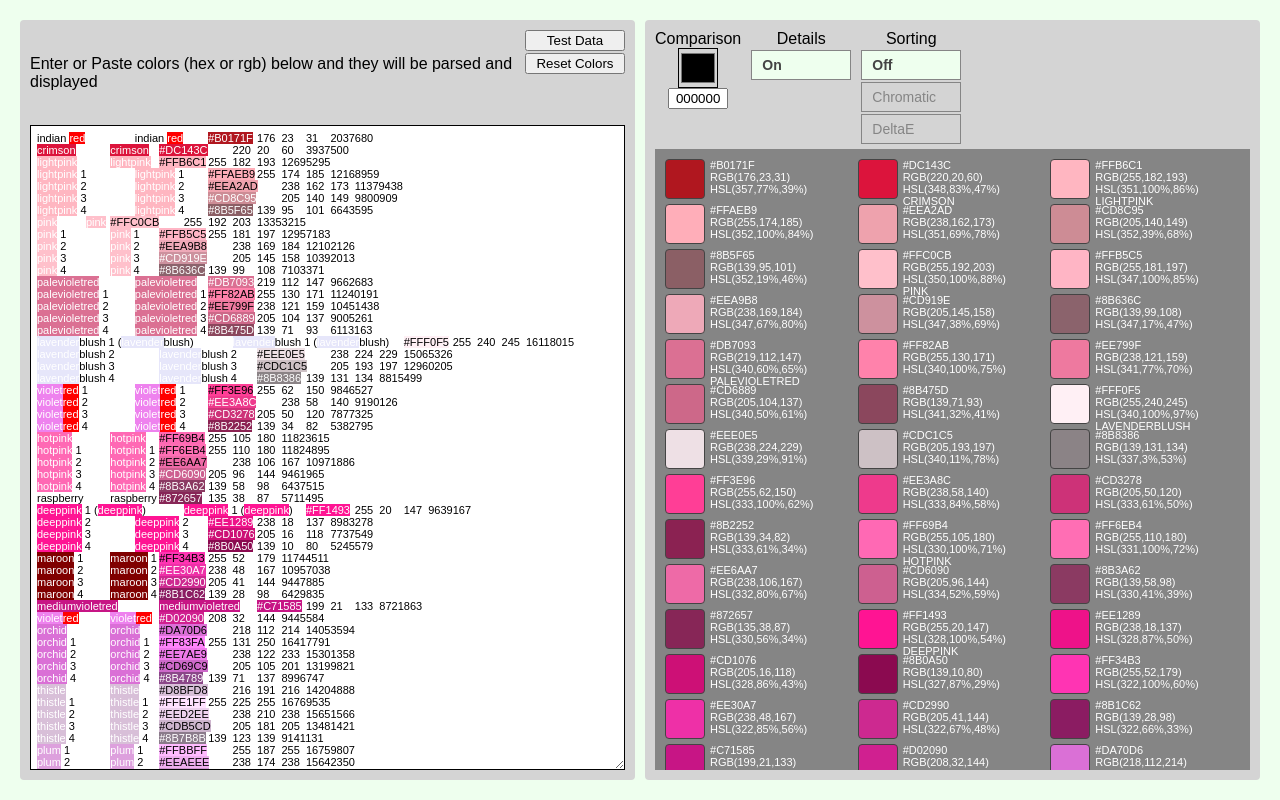
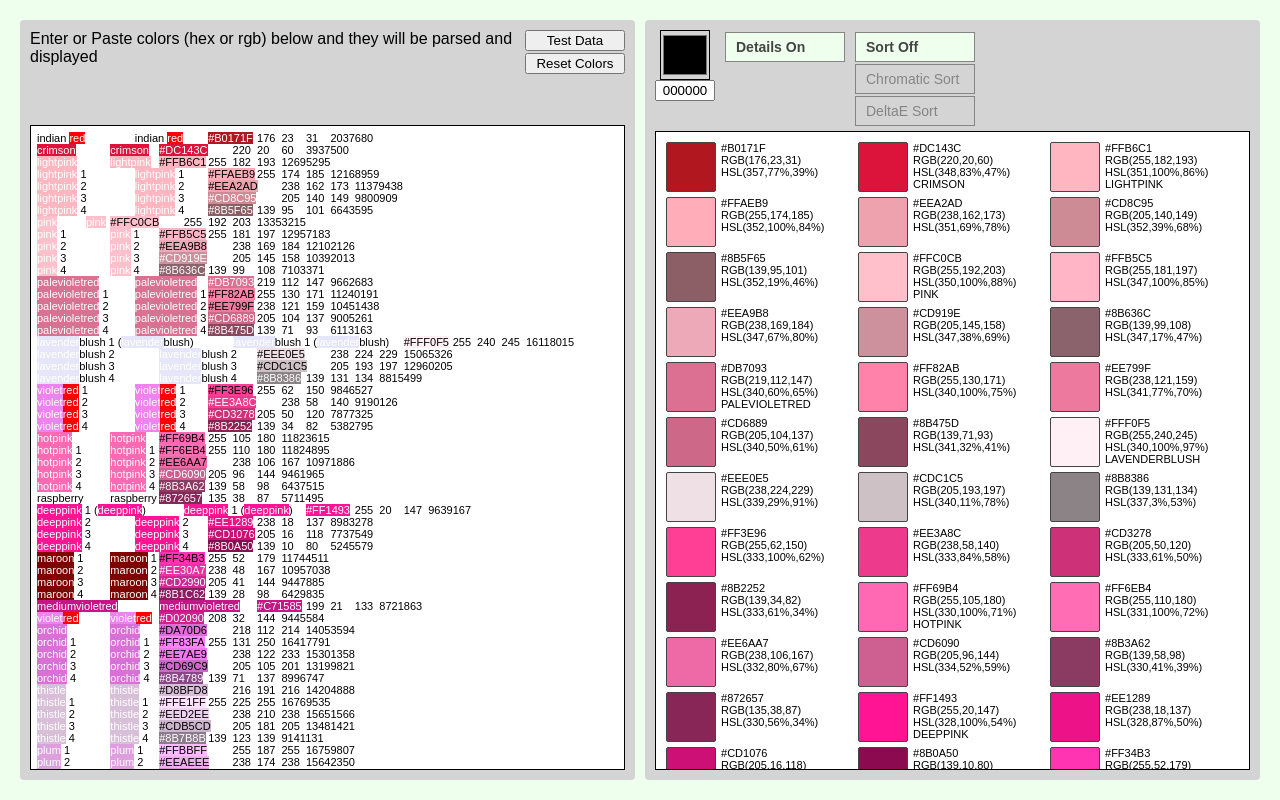
Before and after one commit to TravisL12/compare_colors, a React (Create React App) app: page / in a window 1280 px wide. Both pictures are taken after a click on the button "Test Data". Built offline with nearby package versions, Linux system fonts and the light colour scheme.

Commit message:
prepare styles

```diff
--- a/src/components/ColorItem.js
+++ b/src/components/ColorItem.js
@@ -3,7 +3,7 @@ import { copyText } from "../utilities/color-utils";
 import { browserColorsByHex } from "../browserColorsList";
 
 function ColorItem({ color, showInfo }) {
-  const { hexColor, rgbColor, id, hue, saturation, lightness } = color;
+  const { hexColor, rgbColor, hue, saturation, lightness } = color;
 
   const squareStyle = {
     color: `#${hexColor}`,
@@ -11,10 +11,10 @@ function ColorItem({ color, showInfo }) {
   };
 
   const browserColorName = color.name || browserColorsByHex[`#${hexColor}`];
+
   return (
     <div className="color-container">
       <div className={`square`} style={squareStyle} />
-      {showInfo && (
       <div className="names">
         <p onClick={copyText}>#{hexColor}</p>
         <p onClick={copyText}>rgb({rgbColor.join(",")})</p>
@@ -23,7 +23,6 @@ function ColorItem({ color, showInfo }) {
         </p>
         {browserColorName && <p onClick={copyText}>{browserColorName}</p>}
       </div>
-      )}
     </div>
   );
 }
--- a/src/components/GridControls.js
+++ b/src/components/GridControls.js
@@ -8,13 +8,10 @@ function GridControls({
   sortMethod,
   toggle,
   updateCompareColor,
-  resetColorDisplay,
 }) {
   return (
     <div className="options-container">
       <div className="options compare-color-options">
-        <p>Comparison</p>
-
         <input
           type="color"
           id="compare-color-type"
@@ -31,16 +28,12 @@ function GridControls({
       </div>
 
       <div className="options sort-info-options">
-        <p>Details</p>
-
         <button className={showInfo ? "on" : "off"} onClick={toggle.info}>
-          {showInfo ? "On" : "Off"}
+          {showInfo ? "Details On" : "Details Off"}
         </button>
       </div>
 
       <div className="options distance-options">
-        <p>Sorting</p>
-
         <input
           type="radio"
           id="compare-off"
@@ -50,7 +43,7 @@ function GridControls({
           value={SORT_OFF}
           disabled={!areColorsSorted}
         />
-        <label htmlFor="compare-off">Off</label>
+        <label htmlFor="compare-off">Sort Off</label>
 
         <input
           type="radio"
@@ -60,7 +53,7 @@ function GridControls({
           onChange={toggle.sort}
           value={SORT_CHROMATIC}
         />
-        <label htmlFor="compare-distanceChromatic">Chromatic</label>
+        <label htmlFor="compare-distanceChromatic">Chromatic Sort</label>
 
         <input
           type="radio"
@@ -70,7 +63,7 @@ function GridControls({
           onChange={toggle.sort}
           value={SORT_DELTA}
         />
-        <label htmlFor="compare-distanceDelta">DeltaE</label>
+        <label htmlFor="compare-distanceDelta">DeltaE Sort</label>
       </div>
     </div>
   );
--- a/src/styles/_color-grid.scss
+++ b/src/styles/_color-grid.scss
@@ -5,24 +5,25 @@
   .color-grid {
     display: grid;
     grid-template-columns: repeat(auto-fill, minmax(150px, 1fr));
-    grid-template-rows: repeat(auto-fill, 40px);
+    grid-template-rows: repeat(auto-fill, $row-height);
     grid-column-gap: 3px;
     grid-row-gap: 5px;
     box-sizing: border-box;
-    background: $darkgray;
+    background: $white;
     padding: 10px;
     width: 100%;
+    border: 1px solid;
 
     &.hideInfo {
-      grid-template-columns: repeat(auto-fill, minmax(40px, 1fr));
+      grid-template-columns: repeat(auto-fill, minmax($row-height, 1fr));
     }
   }
 }
 
 .compare-color-options {
   input[type="color"] {
-    height: 40px;
-    width: 40px;
+    height: $row-height;
+    width: $row-height;
     padding: 0;
     margin: 0;
     background: transparent;
--- a/src/styles/_color-input.scss
+++ b/src/styles/_color-input.scss
@@ -18,9 +18,6 @@
   max-width: 700px;
 
   .options-container {
-    justify-content: space-between;
-    align-items: unset;
-
     .title {
       @include flex(space-between);
       padding-bottom: 5px;
@@ -49,4 +46,8 @@
     caret-color: black;
     background: transparent;
   }
+
+  textarea {
+    resize: none;
+  }
 }
--- a/src/styles/_color-item.scss
+++ b/src/styles/_color-item.scss
@@ -19,10 +19,9 @@
   }
 
   .square {
-    color: $white;
-    height: 40px;
-    width: 40px;
-    border-radius: 4px;
+    height: $row-height;
+    width: $row-height;
+    border-radius: 2px;
     border: 1px solid $black;
 
     &:hover {
@@ -38,14 +37,15 @@
     border-radius: 2px;
     z-index: 1;
     margin-left: 3px;
+    flex: 1;
+    overflow: hidden;
 
     p {
       cursor: pointer;
       border-radius: 2px;
       padding: 0 2px;
       font-size: 11px;
-      color: $white;
-      // Transition delay is also affected by Color::CopyText setTimeout fn
+      // Transition delay is also affected by color-utils::copyText setTimeout fn
       transition: 0.1s linear background-color;
     }
   }
--- a/src/styles/_variables.scss
+++ b/src/styles/_variables.scss
@@ -4,6 +4,9 @@ $darkgray: rgb(133, 133, 133);
 $white: #ffffff;
 $bg-green: rgb(238, 255, 238);
 $app-padding: 20px;
+
+// Squares
+$row-height: 50px;
 
 @mixin flex($major: center, $minor: center) {
   display: flex;
@@ -19,7 +22,7 @@ $app-padding: 20px;
   color: $darkgray;
   margin-top: 2px;
   padding: 6px 10px;
-  width: 100px;
+  width: 120px;
   text-align: left;
   border: 1px solid $darkgray;
 }
--- a/src/utilities/color-utils.js
+++ b/src/utilities/color-utils.js
@@ -1,7 +1,7 @@
 import Color from "../models/color";
 import { browserColorsByName } from "../browserColorsList";
 import { hexAlpha } from "./hexadecimal-utils";
-
+const COPY_FADE_DELAY = 500;
 const rgbRe = `rgb\\(\\s*\\d{1,3}\\s*,\\s*\\d{1,3}\\s*,\\s*\\d{1,3}\\s*\\)`;
 const hexRe = `#\\"?[a-f0-9]{6}\\"?`; // hex regex https://stackoverflow.com/questions/41258980/split-string-on-hex-colour
 const hslRe = `hsl\\(\\s*\\d{1,3}\\s*,\\s*\\d{1,3}%\\s*,\\s*\\d{1,3}%\\s*\\)`;
@@ -35,10 +35,10 @@ export function copyText(event) {
 
   // Briefly have the element that was clicked glow with its color
   // to confirm the string has been copied
-  target.style.backgroundColor = `#${hexAlpha(color, 0.75)}`;
+  target.style.backgroundColor = `#${hexAlpha(color, 0.9)}`;
   setTimeout(() => {
     target.style.backgroundColor = null;
-  }, 250);
+  }, COPY_FADE_DELAY);
 
   // Can only copy text from an HTMLInputElement
   // Create an input, add the text to copy and remove input element
```
Lines whose indentation alone changed are shown as unchanged.
